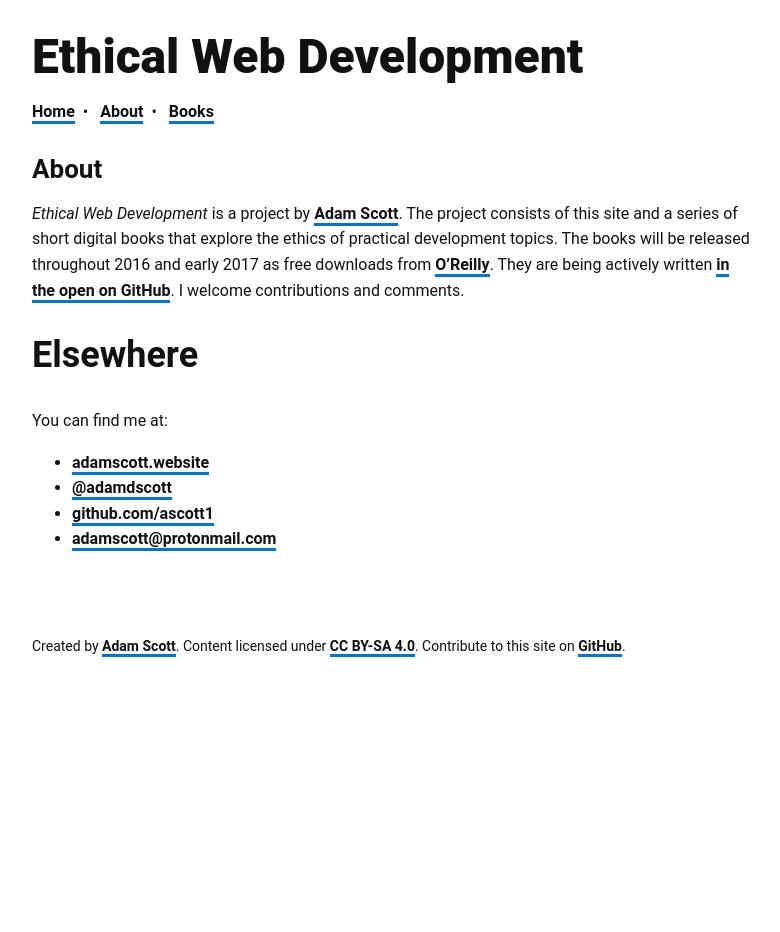
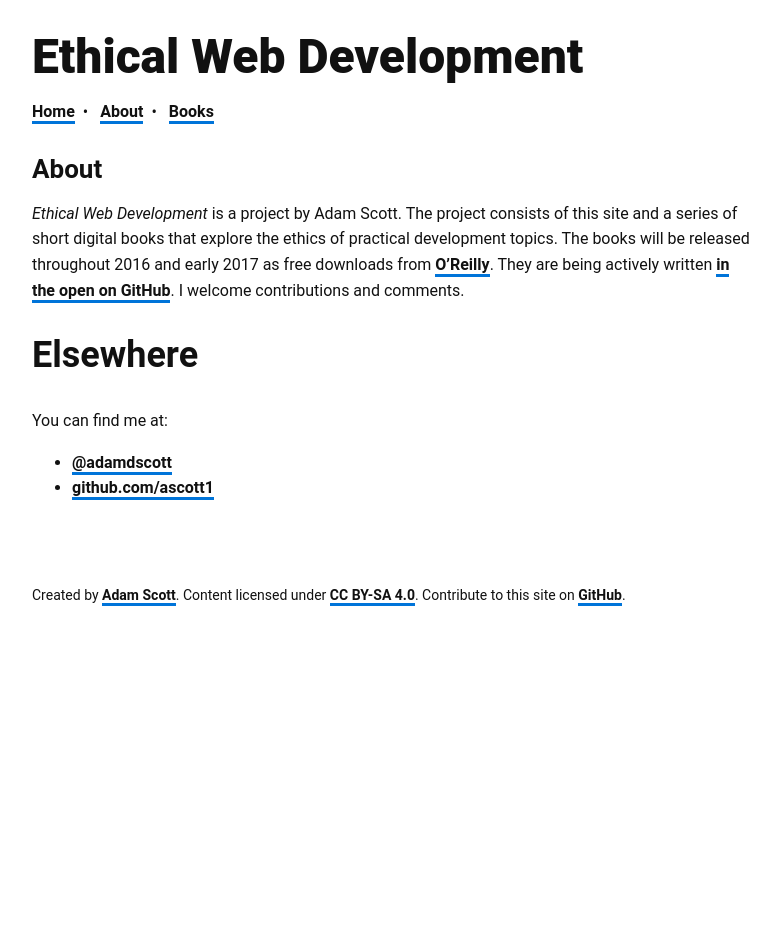
Before and after one commit to ascott1/ethicalweb.org, a Jekyll site: the page built from about.md, in a window 1280 px wide. Shown: the whole page, without its empty margins (248-1028 px from the left). Built offline with Jekyll 4.4.1, drawn with Linux system fonts in a browser that asks for light colours.

Commit message:
remove outdated personal site link

```diff
--- a/about.md
+++ b/about.md
@@ -4,13 +4,11 @@
 permalink: /about/
 ---
 
-_Ethical Web Development_ is a project by [Adam Scott](http://adamscott.website/). The project consists of this site and a series of short digital books that explore the ethics of practical development topics. The books will be released throughout 2016 and early 2017 as free downloads from [O'Reilly](http://www.oreilly.com/). They are being actively written [in the open on GitHub](https://github.com/ascott1/ethical-web-dev). I welcome contributions and comments.
+_Ethical Web Development_ is a project by Adam Scott. The project consists of this site and a series of short digital books that explore the ethics of practical development topics. The books will be released throughout 2016 and early 2017 as free downloads from [O'Reilly](http://www.oreilly.com/). They are being actively written [in the open on GitHub](https://github.com/ascott1/ethical-web-dev). I welcome contributions and comments.
 
 ## Elsewhere
 
 You can find me at:
 
-- [adamscott.website](http://adamscott.website)
 - [@adamdscott](https://twitter.com/adamdscott)
 - [github.com/ascott1](https://github.com/ascott1)
-- [adamscott@protonmail.com](mailto:adamscott@protonmail.com)
--- a/humans.txt
+++ b/humans.txt
@@ -1,7 +1,6 @@
 Ethical Web Development is a project by:
 
 Adam Scott
-  - adamscott.website
   - twitter.com/adamdscott
 
 Contributions and feedback have been provided by:
```
